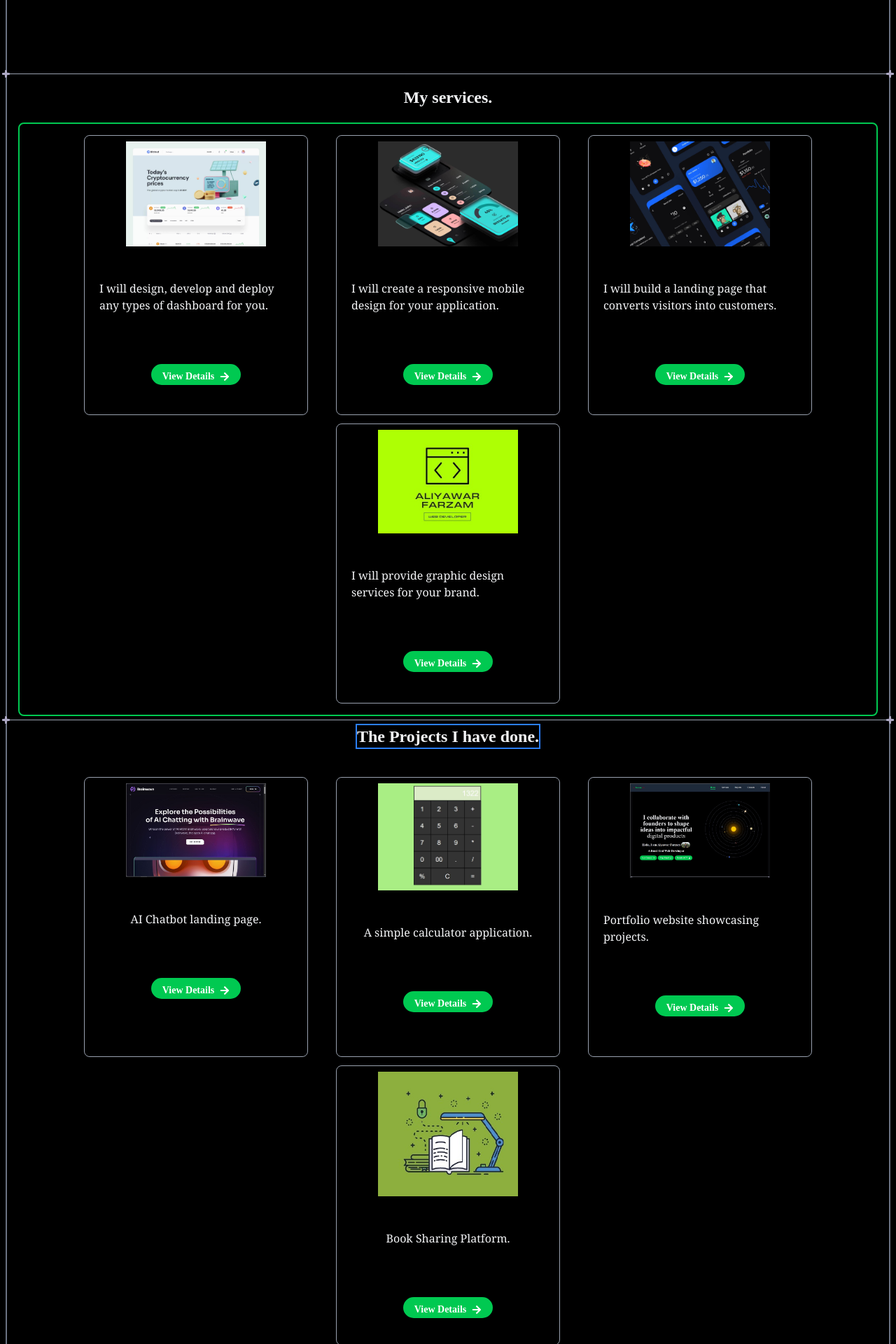
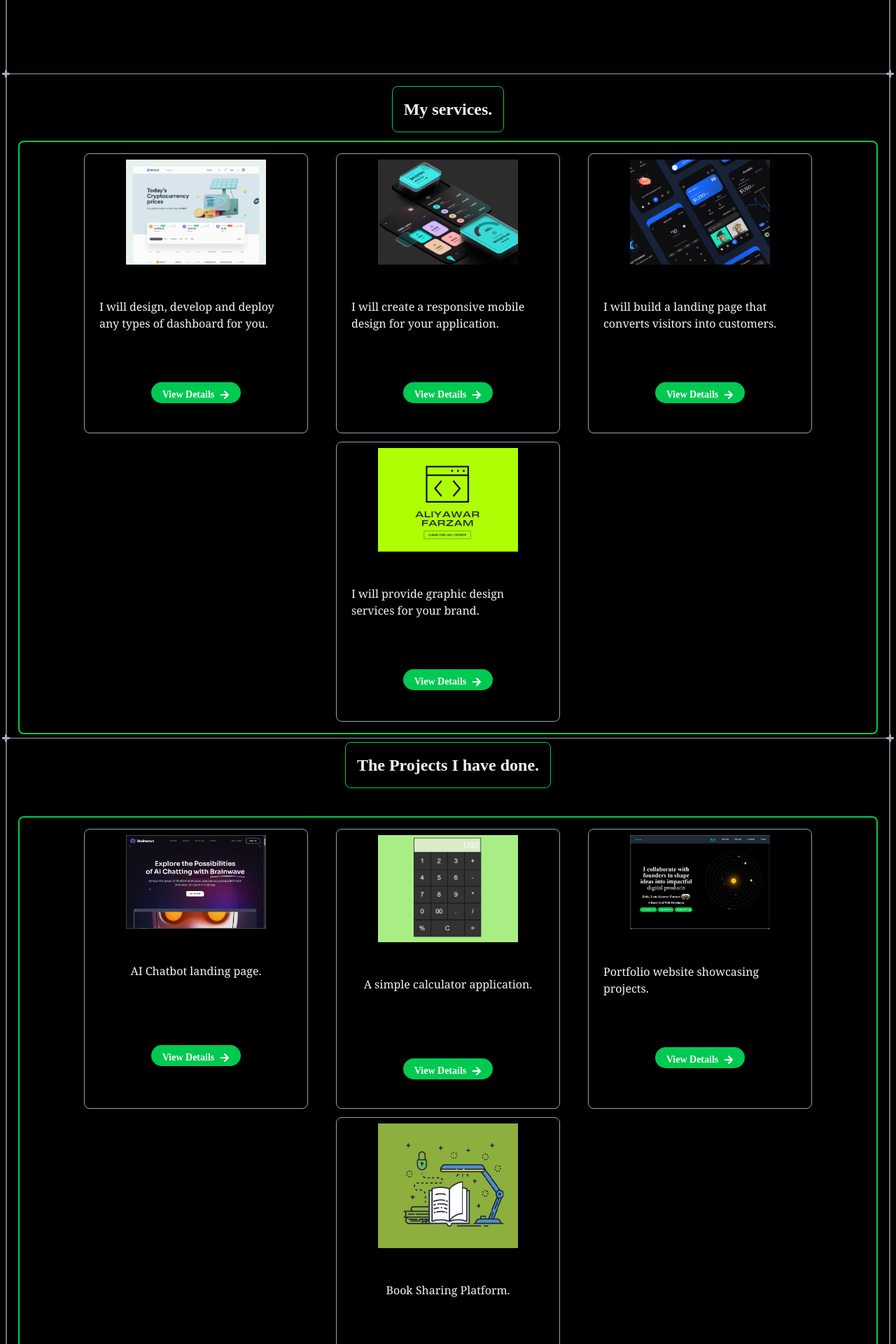
Before and after one commit to farzam313/PortFolio, a React (Vite) app: page / in a window 1280 px wide. Shown: the part 700-2620 px from the top of the page at 70% size. Built offline with nearby package versions, Linux system fonts and the light colour scheme; a web font is replaced by a local one.

Commit message:
Enhancment.

```diff
--- a/src/components/Card.jsx
+++ b/src/components/Card.jsx
@@ -22,7 +22,7 @@ const Card = ({
         className={`  ${className}`}
       >
         <img src={photo} className={`${imageStyle}`} alt="Card Image" />
-        <div className="flex flex-col items-center py-3 justify-between w-[50%] h-[90%] lg:h-[150px] lg:w-[300px] mx-auto  ">
+        <div className="flex flex-col items-center py-3 justify-between w-[50%] h-[90%] lg:h-[200px] lg:w-[300px] mx-auto  ">
           <p className="lg:mt-4  lg:font-serif font-light p-3 ">
             {description}
           </p>
--- a/src/layout/Sections/Projects.jsx
+++ b/src/layout/Sections/Projects.jsx
@@ -33,12 +33,13 @@ const Projects = () => {
   ];
   return (
     <>
-      <h2 className="flex justify-center text-center font-bold text-2xl align-center border-2 border-blue-500 mb-10">
+      <h2 className="flex justify-center text-center font-bold text-2xl align-center border-1 p-4 border-green-500 rounded-lg mb-10">
         {" "}
         The Projects I have done.
       </h2>
       <div>
-        <div className="flex flex-row flex-wrap gap-x-10 gap-y-3 my-auto items-center w-[100wh] justify-center    ">
+        <div className="flex flex-row flex-wrap gap-x-10 gap-y-3 my-auto items-center w-[100wh] justify-center border-2 border-green-500 p-4 rounded-lg">
+          {" "}
           {projects.map((project, index) => (
             <Card
               key={index}
--- a/src/layout/Sections/Services.jsx
+++ b/src/layout/Sections/Services.jsx
@@ -37,7 +37,7 @@ const Services = () => {
 
   return (
     <div className=" flex flex-col items-center justify-items-center w-full  h-full  ">
-      <h2 className="flex justify-center text-center font-bold text-2xl pb-2  my-3 align-center">
+      <h2 className="flex justify-center text-center font-bold text-2xl   my-3 align-center p-4 rounded-lg border-1 border-green-500">
         {" "}
         My services.
       </h2>
```
